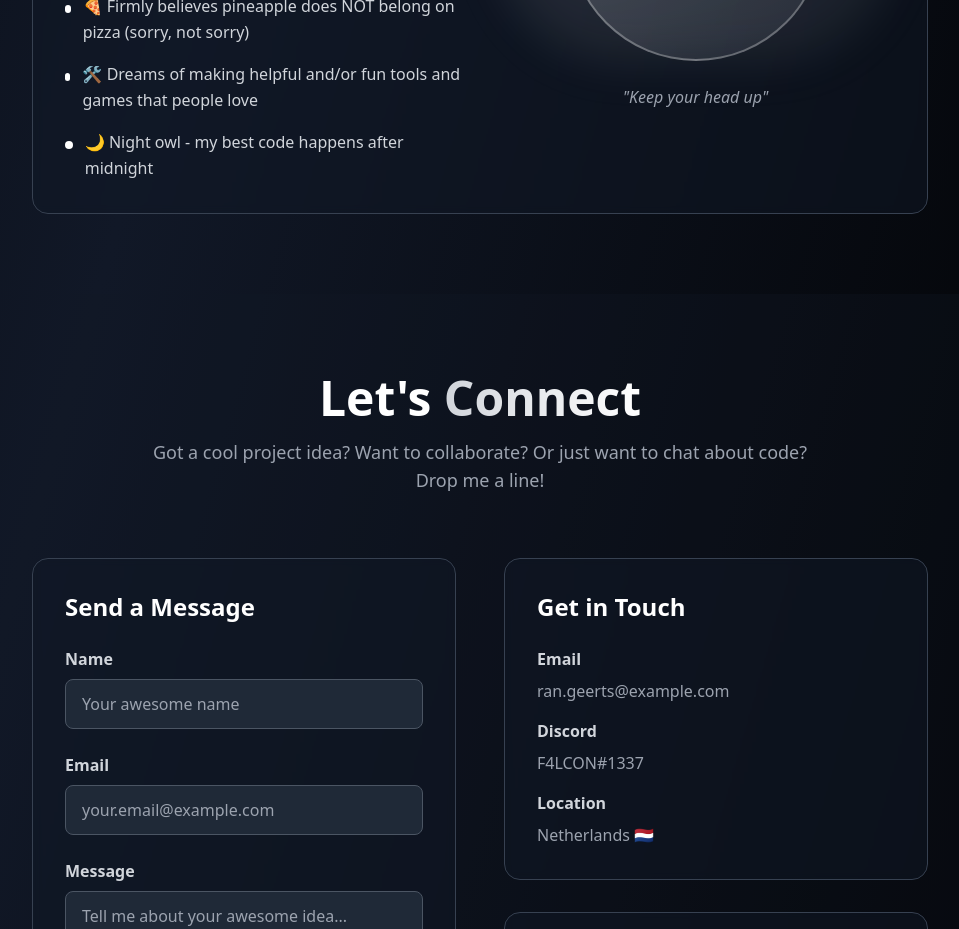
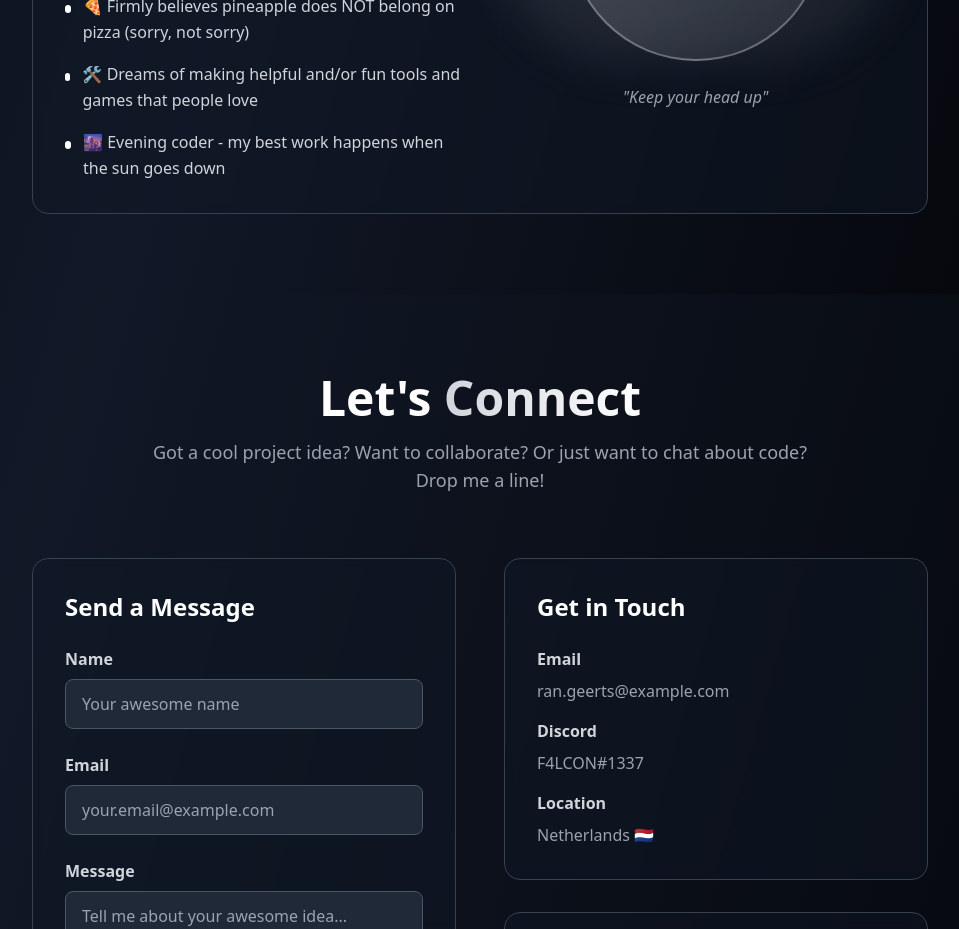
Before and after one commit to itsF4LCON/f4lcon, a React (Vite) app: page / in a window 1280 px wide. Shown: the part 3320-4249 px from the top of the page, without its empty margins (160-1119 px from the left). Built offline with nearby package versions, Linux system fonts and the light colour scheme.

Commit message:
Add evening coding fact
Added a fact about coding in the evening to the About Me section.

```diff
--- a/src/components/About.tsx
+++ b/src/components/About.tsx
@@ -1,3 +1,4 @@
+
 
 const About = () => {
   const facts = [
@@ -6,7 +7,7 @@ const About = () => {
     "💻 Started coding at 12 because I wanted to create something amazing",
     "🍕 Firmly believes pineapple does NOT belong on pizza (sorry, not sorry)",
     "🛠️ Dreams of making helpful and/or fun tools and games that people love",
-    "🌙 Night owl - my best code happens after midnight"
+    "🌆 Evening coder - my best work happens when the sun goes down"
   ];
 
   return (
```
